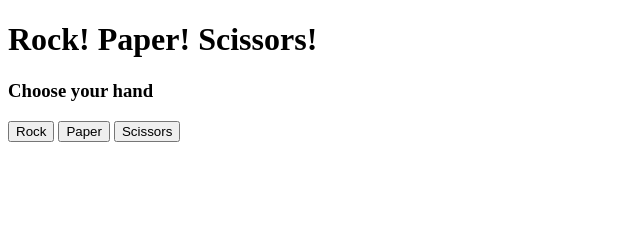
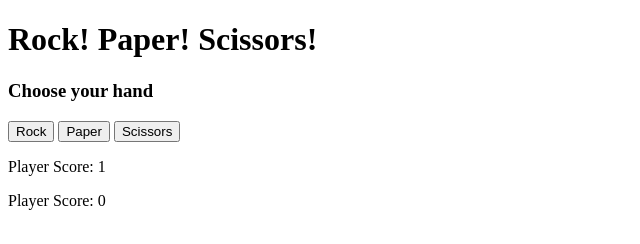
Before and after one commit to robsongeor/rock-paper-scissors, a plain HTML site: page index.html in a window 1280 px wide. Both pictures are taken after a click on the button "Paper". Shown: the whole page, without its empty margins (0-640 px from the left). Drawn offline with Linux system fonts and the light colour scheme.

Commit message:
Added logic to update score.
Displays the current score for each player.
Changed score variables to object so they can be updated by reference

```diff
--- a/index.html
+++ b/index.html
@@ -18,9 +18,9 @@
             <button class="scissors">Scissors</button>
         </div>
 
-        <div class="results">
-            <p class="player-score"></p>
-            <p class="nemesis-score"></p>
+        <div id="results">
+            <p class="player-score">Player Score: 0</p>
+            <p class="nemesis-score">Nemesis Score: 0</p>
         </div>
     </div>
 </body>
--- a/javascript.js
+++ b/javascript.js
@@ -29,8 +29,8 @@ function getHumanChoice (){
 }
 
 function playGame(){
-    let humanScore = 0;
-    let computerScore = 0;
+    let humanScore = {value: 0};
+    let computerScore = {value: 0};
 
     const buttonContainer = document.getElementById("button-container")
     const handButtons = buttonContainer.querySelectorAll("button")
@@ -43,23 +43,36 @@ function playGame(){
         );
     });
 
+    const results = document.getElementById("results");
+    const displayScores = results.querySelectorAll("p");
 
-    function lose(){
-        computerScore++;
-        return "you lose"
-    }
+    function getResultAndUpdateScore(outcome, scoreToIncrement){
+        scoreToIncrement.value++;
 
-    function win(){
-        humanScore++;
-        return "you win"
+        displayScores.forEach(element => {
+            switch (element.className) {
+                case "player-score":
+                    element.textContent = `Player Score: ${humanScore.value}`
+                    break;
+                case "nemesis-score":
+                    element.textContent = `Player Score: ${computerScore.value}`
+                    break;
+                default:
+                    break;
+            }
+        });
+
+        console.log(`Player score: ${humanScore.value} Computer score: ${computerScore.value}`)
+
+        return outcome;
     }
 
     //checks to see if the computerChoice is a losing choice and returns the outcome
     function compare(computerChoice, loser){
         if(computerChoice == loser){
-            return lose();
+            return getResultAndUpdateScore("you lose", computerScore)
         } else {
-            return win();
+            return getResultAndUpdateScore("you win", humanScore)
         }
     }
 
@@ -84,9 +97,11 @@ function playGame(){
             return compare(computerChoice, "rock")
         }
 
+
+
     }
 
-    console.log(`Player score: ${humanScore} Computer score: ${computerScore}`)
+
 
 
 }
```
